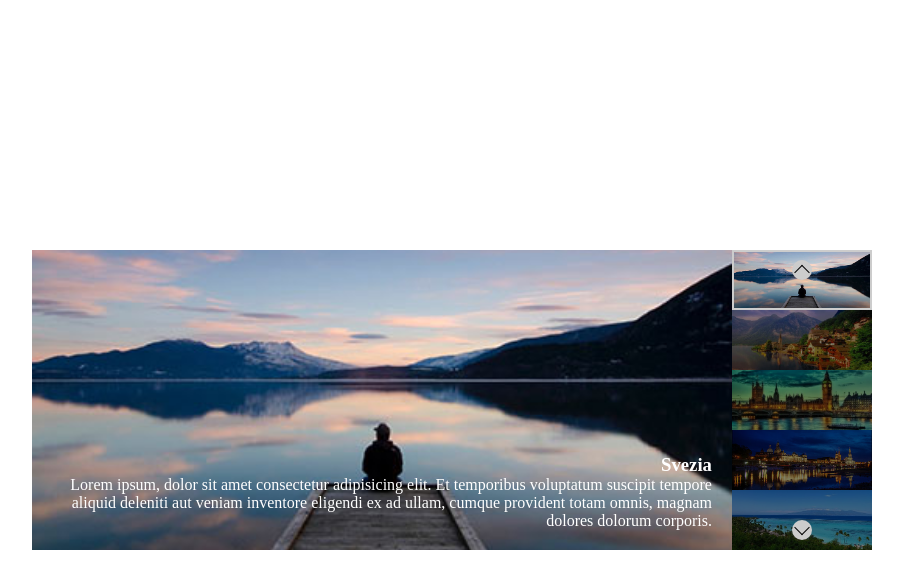
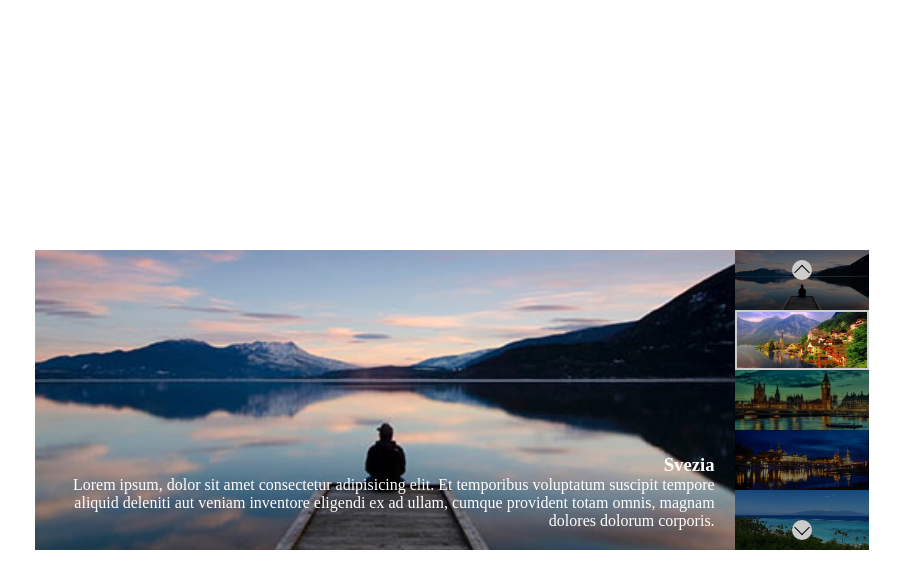
Before and after one commit to DomenicoAgostino/vue-slider, a plain HTML site: page index.html in a window 1280 px wide. Both pictures are taken after a click on the element 990 px from the left and 340 px from the top of the page. Shown: the whole page, without its empty margins (188-1091 px from the left). Drawn offline with nearby package versions, Linux system fonts and the light colour scheme.

Commit message:
Modifica e aggiunte html

```diff
--- a/index.html
+++ b/index.html
@@ -31,19 +31,19 @@
                     <div @click="prevImg" class="prev"></div>
                     <div @click="nextImg" class="next"></div>
 
-                    <div class="thumb active">
+                    <div :class="['thumb', (0 == numberImg) ? 'active' : '']" @click="activeThumb(0)">
                         <img src="img/01.jpg" alt="Svezia"/>
                     </div>
-                    <div class="thumb">
+                    <div :class="['thumb', (1 == numberImg) ? 'active' : '']" @click="activeThumb(1)">
                         <img src="img/02.jpg" alt="Svizzera" />
                     </div>
-                    <div class="thumb">
+                    <div :class="['thumb', (2 == numberImg) ? 'active' : '']" @click="activeThumb(2)">
                         <img src="img/03.jpg" alt="Gran Bretagna" />
                     </div>
-                    <div class="thumb">
+                    <div :class="['thumb', (3 == numberImg) ? 'active' : '']" @click="activeThumb(3)">
                         <img src="img/04.jpg" alt="Germania" />
                     </div>
-                    <div class="thumb">
+                    <div :class="['thumb', (4 == numberImg) ? 'active' : '']" @click="activeThumb(4)">
                         <img src="img/05.jpg" alt="Paradise" />
                     </div>
                 </div>
--- a/js/script.js
+++ b/js/script.js
@@ -91,6 +91,9 @@ const app = new Vue ({
             }
         },
 
+        activeThumb(index){
+            this.numberImg = index;
+        }
 
 
     },
@@ -100,4 +103,6 @@ const app = new Vue ({
 
 
 
+
+
 })
```
